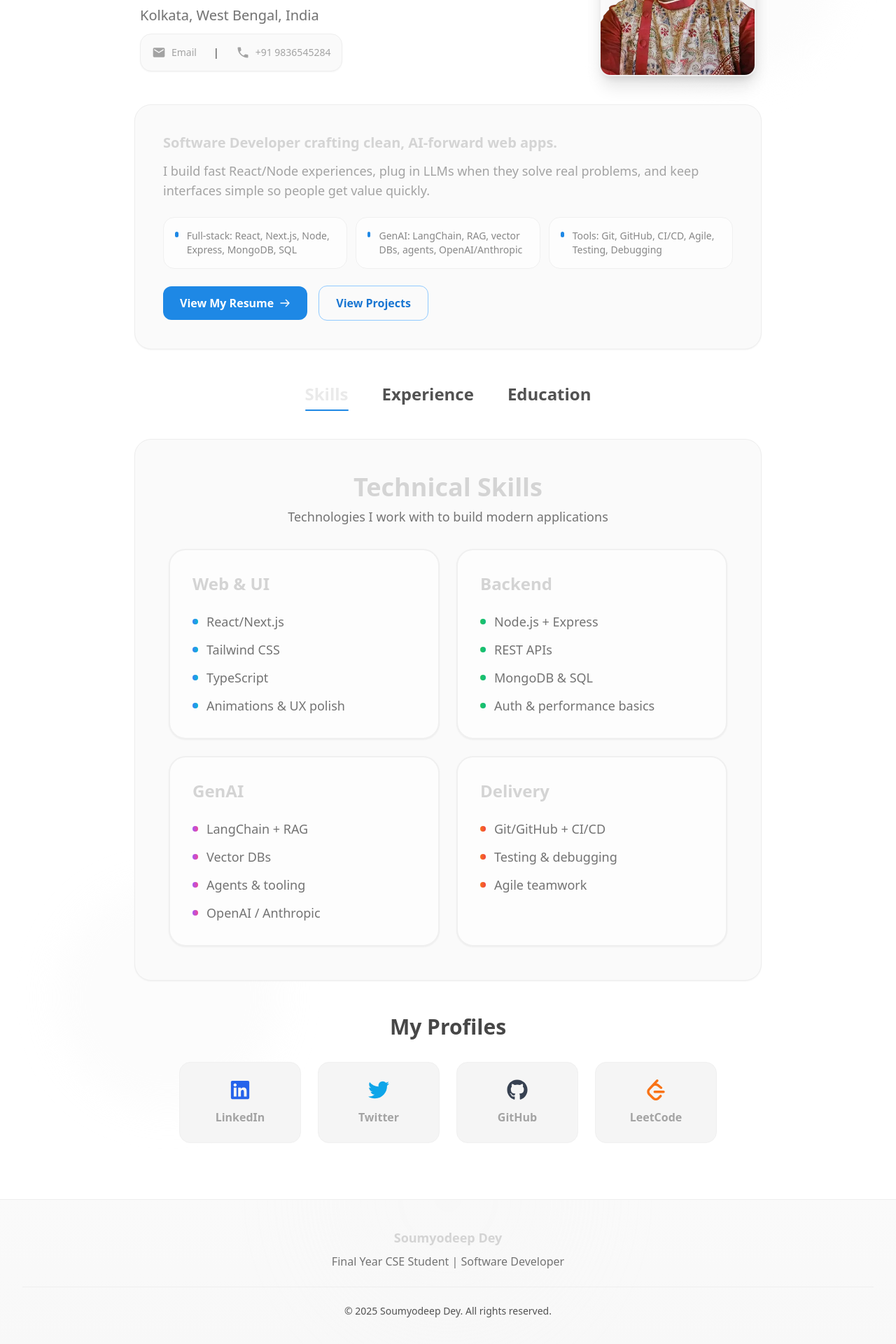
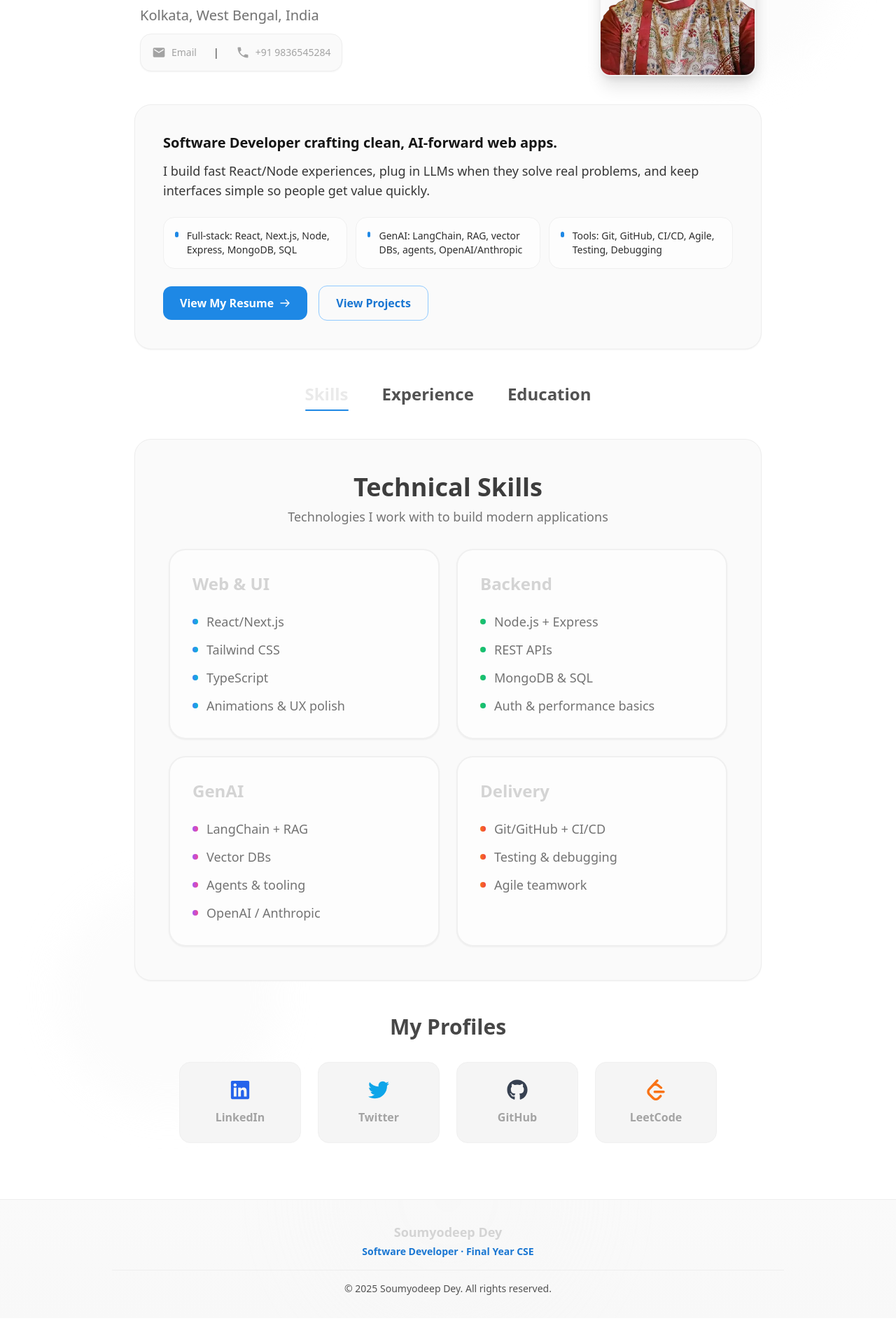
Before and after one commit to Soumyodeep-Dey/SD-portfolio, a React (Vite) app: page / in a window 1280 px wide. Shown: the part 324-2244 px from the top of the page at 70% size. After the commit the page ends 2207 px from the top, so only its background shows below. Built offline with nearby package versions, Linux system fonts and the light colour scheme.

Commit message:
css upgradation in light mode

```diff
--- a/src/components/Footer/Footer.jsx
+++ b/src/components/Footer/Footer.jsx
@@ -32,15 +32,15 @@ function Footer() {
       {/* Gradient overlay */}
       <div className="absolute inset-0 bg-gradient-to-t from-light-200/40 to-transparent dark:from-dark-200/40 dark:to-transparent pointer-events-none" />
 
-      <div className="relative max-w-7xl mx-auto px-4 sm:px-6 lg:px-8 py-10">
-        <div className="flex flex-col items-center justify-center space-y-6">
-          {/* Main Footer Content */}
-          <div className="text-center">
-            <h3 className="text-lg font-bold text-dark-900 dark:text-light-50 mb-2">
+      <div className="relative max-w-5xl mx-auto px-4 sm:px-6 lg:px-8 py-8">
+        <div className="flex flex-col items-center space-y-4">
+          {/* Identity */}
+          <div className="text-center space-y-1">
+            <h3 className="text-lg font-bold text-dark-900 dark:text-light-50">
               Soumyodeep Dey
             </h3>
-            <p className="text-dark-700 dark:text-light-300 max-w-md">
-              Final Year CSE Student | Software Developer
+            <p className="text-sm text-primary-700 dark:text-primary-300 font-semibold">
+              Software Developer · Final Year CSE
             </p>
           </div>
 
--- a/src/components/Home/Home.jsx
+++ b/src/components/Home/Home.jsx
@@ -86,14 +86,14 @@ function Home() {
           {/* Summary */}
           <div className="bg-light-100 dark:bg-dark-100 rounded-3xl p-8 md:p-10 shadow-sm border border-light-300 dark:border-dark-300 space-y-6">
             <div className="space-y-3">
-              <p className="text-lg md:text-xl font-semibold text-dark-900 dark:text-light-50">
+              <p className="text-lg md:text-xl font-semibold text-dark-200 dark:text-light-50">
                 Software Developer crafting clean, AI-forward web apps.
               </p>
-              <p className="text-base md:text-lg leading-relaxed text-dark-800 dark:text-light-800">
+              <p className="text-base md:text-lg leading-relaxed text-dark-450 dark:text-light-800">
                 I build fast React/Node experiences, plug in LLMs when they solve real problems, and keep interfaces simple so people get value quickly.
               </p>
             </div>
-            <div className="grid gap-3 md:grid-cols-3 text-sm text-dark-750 dark:text-light-750">
+            <div className="grid gap-3 md:grid-cols-3 text-sm text-dark-400 dark:text-light-750">
               {[
                 'Full-stack: React, Next.js, Node, Express, MongoDB, SQL',
                 'GenAI: LangChain, RAG, vector DBs, agents, OpenAI/Anthropic',
@@ -152,7 +152,7 @@ function Home() {
             {activeSection === 'skills' && (
               <div className="space-y-6">
                 <div className="text-center mb-8">
-                  <h2 className="text-3xl md:text-4xl font-bold text-dark-900 dark:text-light-50 mb-2">
+                  <h2 className="text-3xl md:text-4xl font-bold text-dark-500 dark:text-light-50 mb-2">
                     Technical Skills
                   </h2>
                   <p className="text-lg text-dark-700 dark:text-light-300">
@@ -205,7 +205,7 @@ function Home() {
             {activeSection === 'experience' && (
               <div className="space-y-6">
                 <div className="text-center mb-8">
-                  <h2 className="text-3xl md:text-4xl font-bold text-dark-900 dark:text-light-50 mb-2">
+                  <h2 className="text-3xl md:text-4xl font-bold text-dark-500 dark:text-light-50 mb-2">
                     Professional Experience
                   </h2>
                   <p className="text-lg text-dark-700 dark:text-light-300">
@@ -284,7 +284,7 @@ function Home() {
             {activeSection === 'education' && (
               <div className="space-y-6">
                 <div className="text-center mb-8">
-                  <h2 className="text-3xl md:text-4xl font-bold text-dark-900 dark:text-light-50 mb-2">
+                  <h2 className="text-3xl md:text-4xl font-bold text-dark-500 dark:text-light-50 mb-2">
                     Education
                   </h2>
                   <p className="text-lg text-dark-700 dark:text-light-300">
@@ -327,8 +327,9 @@ function Home() {
                   href={href}
                   target="_blank"
                   rel="noopener noreferrer"
-                  className="group flex flex-col items-center p-6 rounded-2xl bg-light-200 dark:bg-dark-150 border border-light-250 dark:border-dark-250 hover:bg-light-300 dark:hover:bg-dark-200 hover:shadow-md hover:scale-105 transition-all duration-300"
+                  className="group relative flex flex-col items-center p-6 rounded-2xl bg-light-200 dark:bg-dark-150 border border-light-250 dark:border-dark-250 hover:bg-light-300 dark:hover:bg-dark-200 hover:shadow-md hover:scale-105 transition-all duration-300 overflow-hidden"
                 >
+                  <span className="pointer-events-none absolute inset-0 rounded-2xl border border-transparent group-hover:border-primary-300 dark:group-hover:border-primary-500 group-hover:shadow-[0_0_0_6px_rgba(59,130,246,0.15)] dark:group-hover:shadow-[0_0_0_6px_rgba(59,130,246,0.25)] transition-all duration-300" />
                   <span className="text-3xl mb-3 group-hover:scale-110 transition-transform duration-300">
                     {icon}
                   </span>
```
